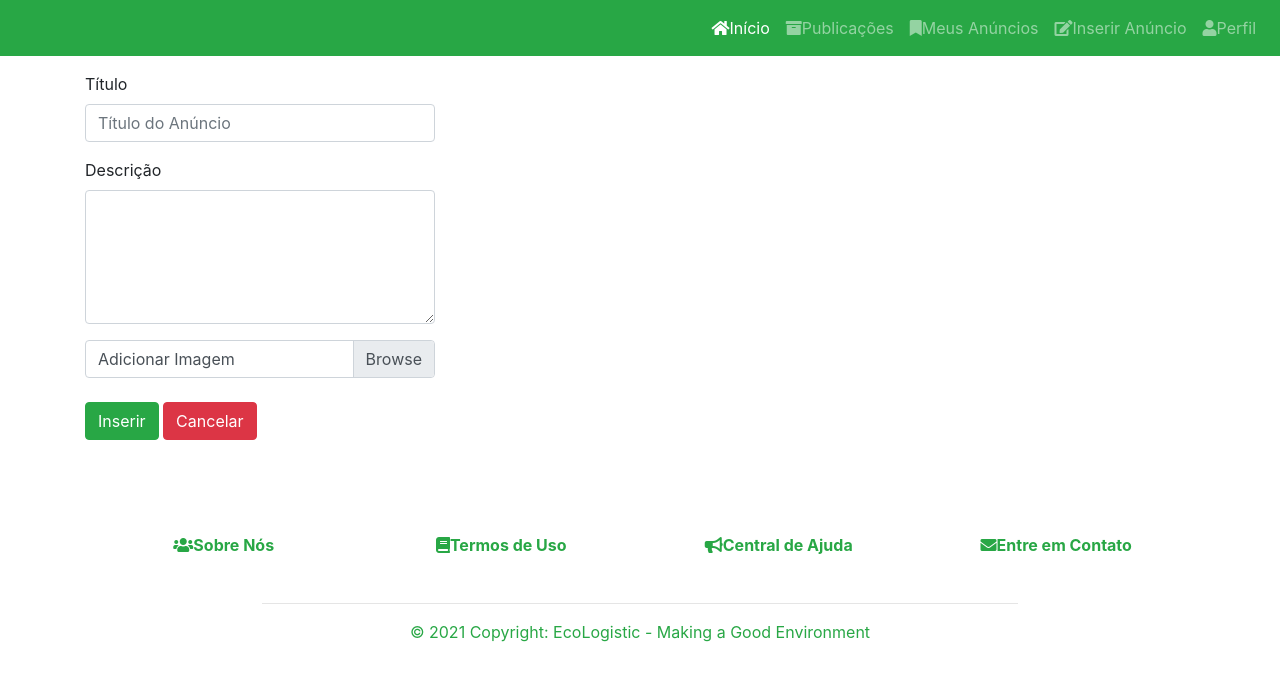
After one commit to Developerheart/backup-projeto-integrador, a Django app: page /app/inserir-anuncio in a window 1280 px wide. The commit adds this page. Shown: the top 681 px of the page. Run offline with Django 3.2, Linux system fonts and the light colour scheme; some libraries are stand-ins or nearby versions.

Commit message:
Templates html

```diff
--- /dev/null
+++ b/app/templates/app/inserir-anuncio.html
@@ -0,0 +1,33 @@
+{% extends "app/base_site.html" %}
+
+{% block title %} Inserir Anúncio {% endblock title %}
+
+{% block content %}
+<div class="right_col" role="main">
+    <br>
+    <br>
+    <div class="row">
+        <div class="col-md-4 col-sm-12 col-xs-12">
+            <form class="form-horizontal" method="post" enctype="multipart/form-data">
+                <div class="form-group">
+                    <label for="titulo">Título</label>
+                    <input type="email" class="form-control" id="titulo" placeholder="Título do Anúncio">
+                </div>
+                <div class="form-group">
+                    <label for="descricao">Descrição</label>
+                    <textarea class="form-control" id="descricao" rows="5"></textarea>
+                </div>
+                <div class="custom-file">
+                    <input type="file" class="custom-file-input" id="imagem" required>
+                    <label class="custom-file-label" for="imagem">Adicionar Imagem</label>
+                </div>
+                <div class="form-group">
+                    <br>
+                    <button class="btn btn-success" type="submit">Inserir</button>
+                    <button class="btn btn-danger" type="reset">Cancelar</button>
+                </div>
+            </form>
+        </div>
+    </div>
+</div>
+{% endblock content%}
--- a/app/templates/app/top_navigation.html
+++ b/app/templates/app/top_navigation.html
@@ -8,17 +8,17 @@
         </a>
       </li>
       <li class="nav-item">
-        <a class="nav-link" href="publicacao-trabalho.html">
+        <a class="nav-link" href="{% url 'publicacoes' %}">
           <i class="fa fa-archive"></i>Publicações
         </a>
       </li>
       <li class="nav-item">
-        <a class="nav-link" href="anuncio-reciclavel.html">
+        <a class="nav-link" href="{% url 'anuncios' %}">
           <i class="fa fa-bookmark"></i>Meus Anúncios
         </a>
       </li>
       <li class="nav-item">
-        <a class="nav-link" href="inserir-anuncio.html">
+        <a class="nav-link" href="{% url 'inserir-anuncio' %}">
           <i class="fa fa-edit"></i>Inserir Anúncio
         </a>
       </li>
--- a/app/urls.py
+++ b/app/urls.py
@@ -1,6 +1,9 @@
 from django.urls import path
-from . import views
+from .views import *
 
 urlpatterns = [
-    path('', views.index, name='index')
+    path('', IndexView.as_view(), name='index'),
+    path('app/anuncios', AnunciosView.as_view(), name='anuncios'),
+    path('app/publicacoes', PublicacoesView.as_view(), name='publicacoes'),
+     path('app/inserir-anuncio', InserirAnuncioView.as_view(), name='inserir-anuncio'),
 ]
--- a/app/views.py
+++ b/app/views.py
@@ -1,6 +1,39 @@
 from django.shortcuts import render
 from django.template import loader
 from django.http import HttpResponse
+from django.views.generic import TemplateView
 
-def index(request):
-    return render(request, 'app/index.html')
+class IndexView(TemplateView):
+    template_name = "app/index.html"
+
+
+    def get_context_data(self, **kwargs):
+        context = super(IndexView, self).get_context_data(**kwargs)
+        return context
+
+
+class AnunciosView(TemplateView):
+    template_name = "app/anuncios.html"
+
+
+    def get_context_data(self, **kwargs):
+        context = super(AnunciosView, self).get_context_data(**kwargs)
+        return context
+
+
+class PublicacoesView(TemplateView):
+    template_name = "app/publicacoes.html"
+
+
+    def get_context_data(self, **kwargs):
+        context = super(PublicacoesView, self).get_context_data(**kwargs)
+        return context
+
+
+class InserirAnuncioView(TemplateView):
+    template_name = "app/inserir-anuncio.html"
+
+
+    def get_context_data(self, **kwargs):
+        context = super(InserirAnuncioView, self).get_context_data(**kwargs)
+        return context
```
Also changed, not shown: app/templates/app/anuncios.html (added, +24 -0 lines), app/templates/app/publicacoes.html (added, +24 -0 lines).
